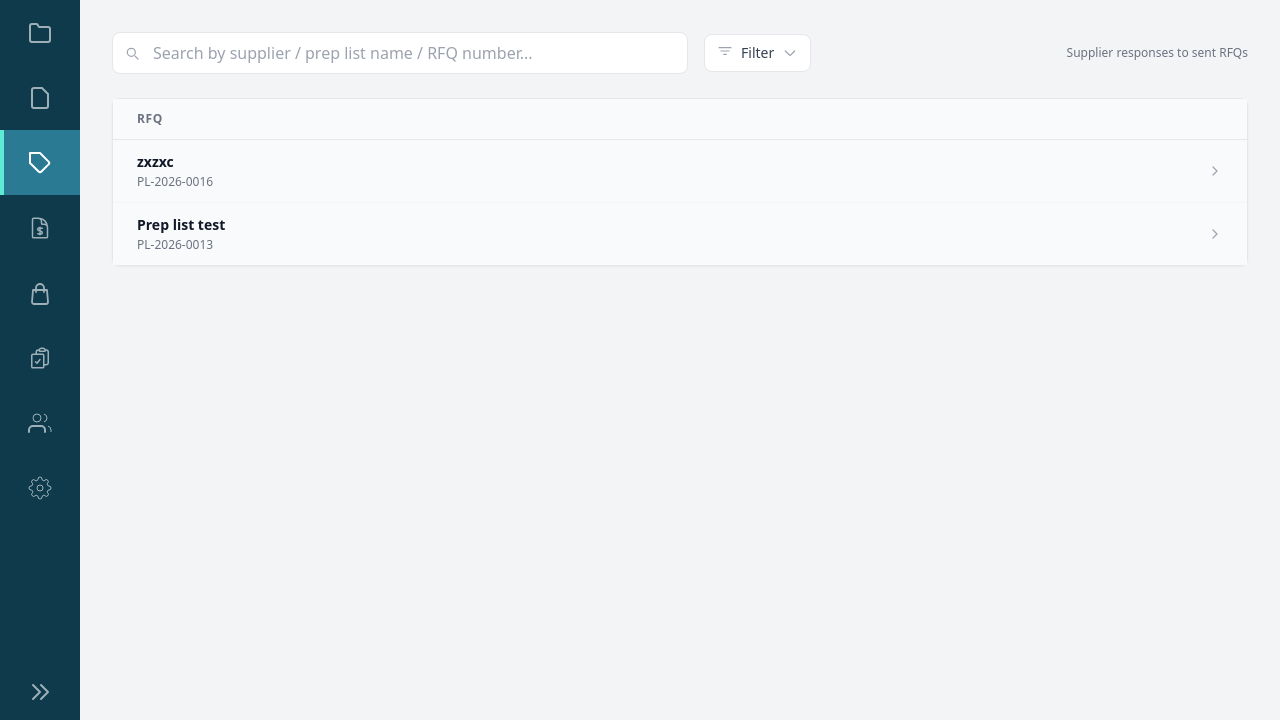
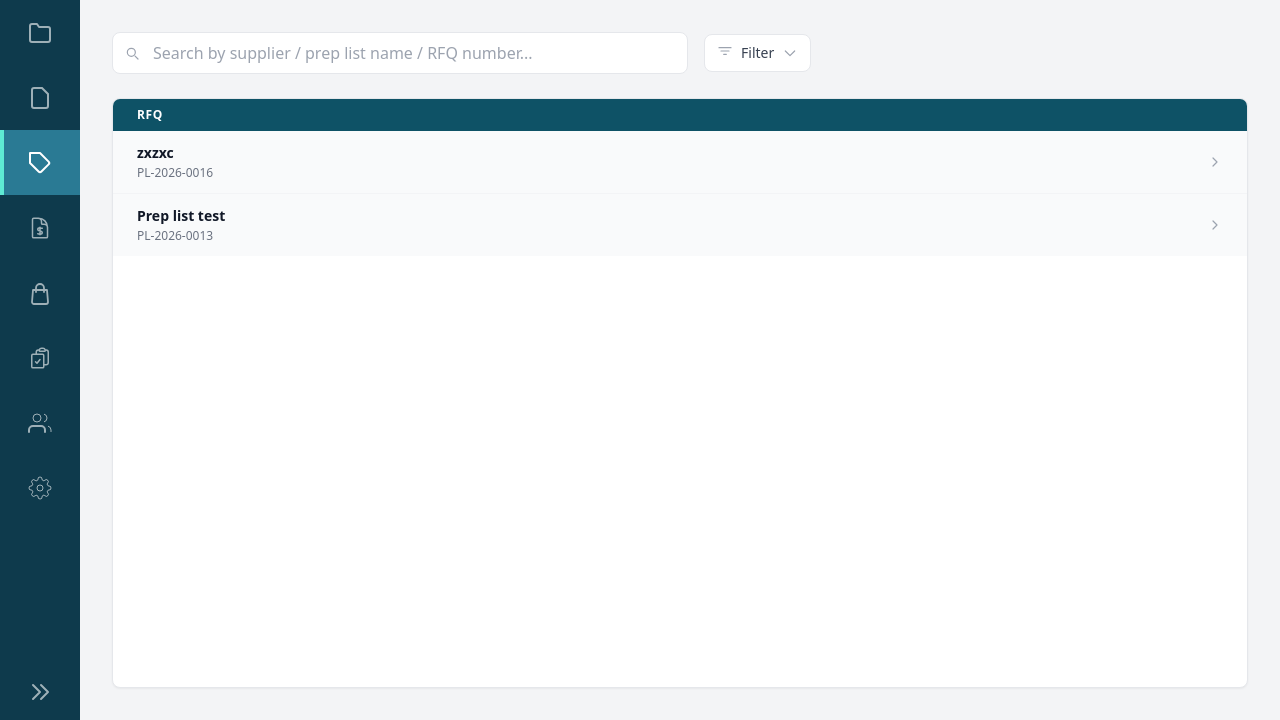
Before and after one commit to islacchi/purchasing, a Laravel app: page /quotation in a window 1280 px wide. Shown: the part 80-800 px from the top of the page. Run offline with Laravel 12, Linux system fonts and the light colour scheme; a user stored in the database is signed in; data comes from the database, SQL or seed files in the repository; data that the repository does not hold is empty; some libraries are stand-ins or nearby versions.

Commit message:
refactor(quotation): stretch table with dark header, zebra rows; drop caption
- Removed the "Supplier responses to sent RFQs" caption
- Table fills page height, scrolls inside; sticky thead, pagination pinned
- Header: #0e5266, white semibold uppercase, py-2; zebra rows white/#f2f7f8

```diff
--- a/resources/views/Quotation/index.blade.php
+++ b/resources/views/Quotation/index.blade.php
@@ -7,9 +7,9 @@
 @endsection
 
 @section('content')
-    <div class="pb-24">
+    <div class="flex h-full min-h-0 flex-col">
         {{-- Search and filter bar --}}
-        <div class="mb-6 flex items-center justify-between gap-4">
+        <div class="mb-6 flex shrink-0 items-center justify-between gap-4">
             <div class="flex items-center gap-4 flex-1">
                 <form method="GET" action="{{ route('quotation') }}" class="flex max-w-xl w-full items-center gap-2">
                     <div class="relative min-w-0 flex-1">
@@ -96,28 +96,26 @@
                     </div>
                 </div>
             </div>
-
-            <p class="text-xs text-gray-500">Supplier responses to sent RFQs</p>
         </div>
 
         {{-- Success messages are rendered once, globally, by layouts.app (partials.flash-success). --}}
 
         @if ($errors->any())
-            <div class="mb-4 rounded-lg border border-red-200 bg-red-50 px-4 py-3 text-sm text-red-700">
+            <div class="mb-4 shrink-0 rounded-lg border border-red-200 bg-red-50 px-4 py-3 text-sm text-red-700">
                 {{ $errors->first() }}
             </div>
         @endif
 
         {{-- Quotation tracker --}}
-        <div class="rounded-lg border border-gray-200 bg-white shadow-sm">
-            <div class="overflow-x-auto">
+        <div class="flex flex-1 min-h-0 flex-col overflow-hidden rounded-lg border border-gray-200 bg-white shadow-sm">
+            <div class="min-h-0 min-w-0 flex-1 overflow-auto">
                 <table class="w-full min-w-[720px] text-sm">
-                    <thead>
-                        <tr class="border-b border-gray-200 bg-gray-50 text-left text-xs font-semibold uppercase tracking-wider text-gray-500">
-                            <th scope="col" class="whitespace-nowrap px-6 py-3">RFQ</th>
-                            <th scope="col" class="whitespace-nowrap px-6 py-3 expandable-col">Items quoted</th>
-                            <th scope="col" class="whitespace-nowrap px-6 py-3 expandable-col">Status</th>
-                            <th scope="col" class="sticky right-0 z-20 bg-gray-50 px-6 py-3 text-center expandable-col">
+                    <thead class="sticky top-0 z-20 bg-[#0e5266]">
+                        <tr class="text-left text-xs font-semibold uppercase tracking-wider text-white">
+                            <th scope="col" class="whitespace-nowrap px-6 py-2">RFQ</th>
+                            <th scope="col" class="whitespace-nowrap px-6 py-2 expandable-col">Items quoted</th>
+                            <th scope="col" class="whitespace-nowrap px-6 py-2 expandable-col">Status</th>
+                            <th scope="col" class="sticky right-0 z-20 bg-[#0e5266] px-6 py-2 text-center expandable-col">
                                 Action
                             </th>
                         </tr>
@@ -151,7 +149,7 @@
                                     ? 'text-green-600'
                                     : ($isPartiallyQuoted ? 'text-amber-500' : 'text-gray-400');
                             @endphp
-                            <tr class="group cursor-pointer transition-colors hover:bg-gray-50"
+                            <tr class="group cursor-pointer transition-colors odd:bg-white even:bg-[#f2f7f8] hover:bg-[#e4edf0]"
                                 data-href="{{ route('quotation.show', ['quotation' => $quotation['id']]) }}"
                                 data-quotation-group="{{ $quotation['preplist_id'] }}">
                                 <td class="whitespace-nowrap px-6 py-4">
@@ -174,7 +172,7 @@
                                         </span>
                                     @endif
                                 </td>
-                                <td class="sticky right-0 z-10 bg-white px-6 py-4 text-center group-hover:bg-gray-50 expandable-col">
+                                <td class="sticky right-0 z-10 bg-inherit px-6 py-4 text-center expandable-col">
                                     <div class="relative inline-block text-left">
                                         <button type="button"
                                                 data-quotation-menu-toggle
@@ -242,11 +240,12 @@
             </div>
 
             @if ($groups->hasPages())
-                <div class="border-t border-gray-200 px-6 py-3">
+                <div class="shrink-0 border-t border-gray-200 px-6 py-3">
                     {{ $groups->links() }}
                 </div>
             @endif
         </div>
+    </div>
 
         @push('scripts')
         <script>
@@ -572,5 +571,4 @@
             })();
         </script>
         @endpush
-    </div>
 @endsection
```
